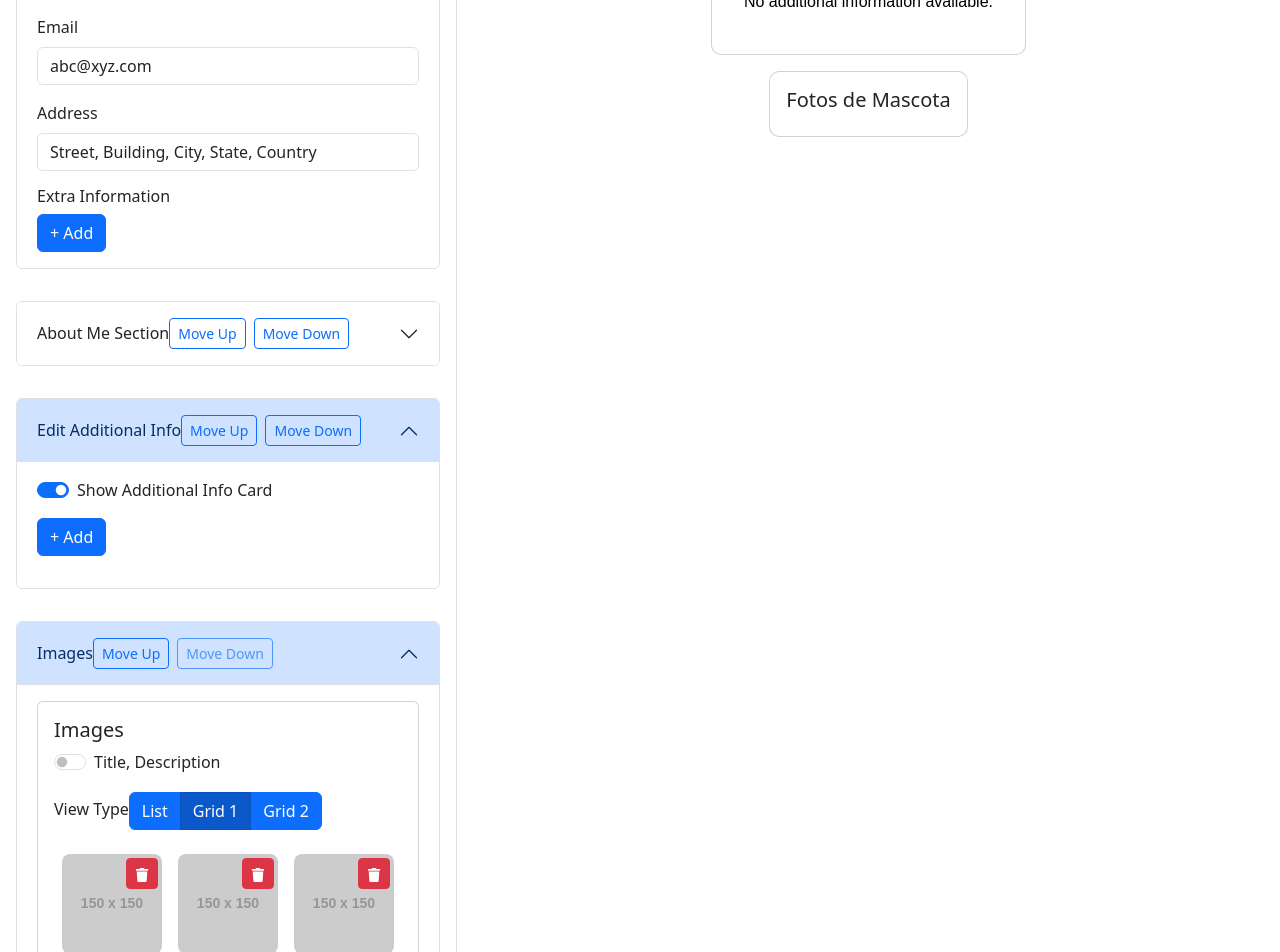
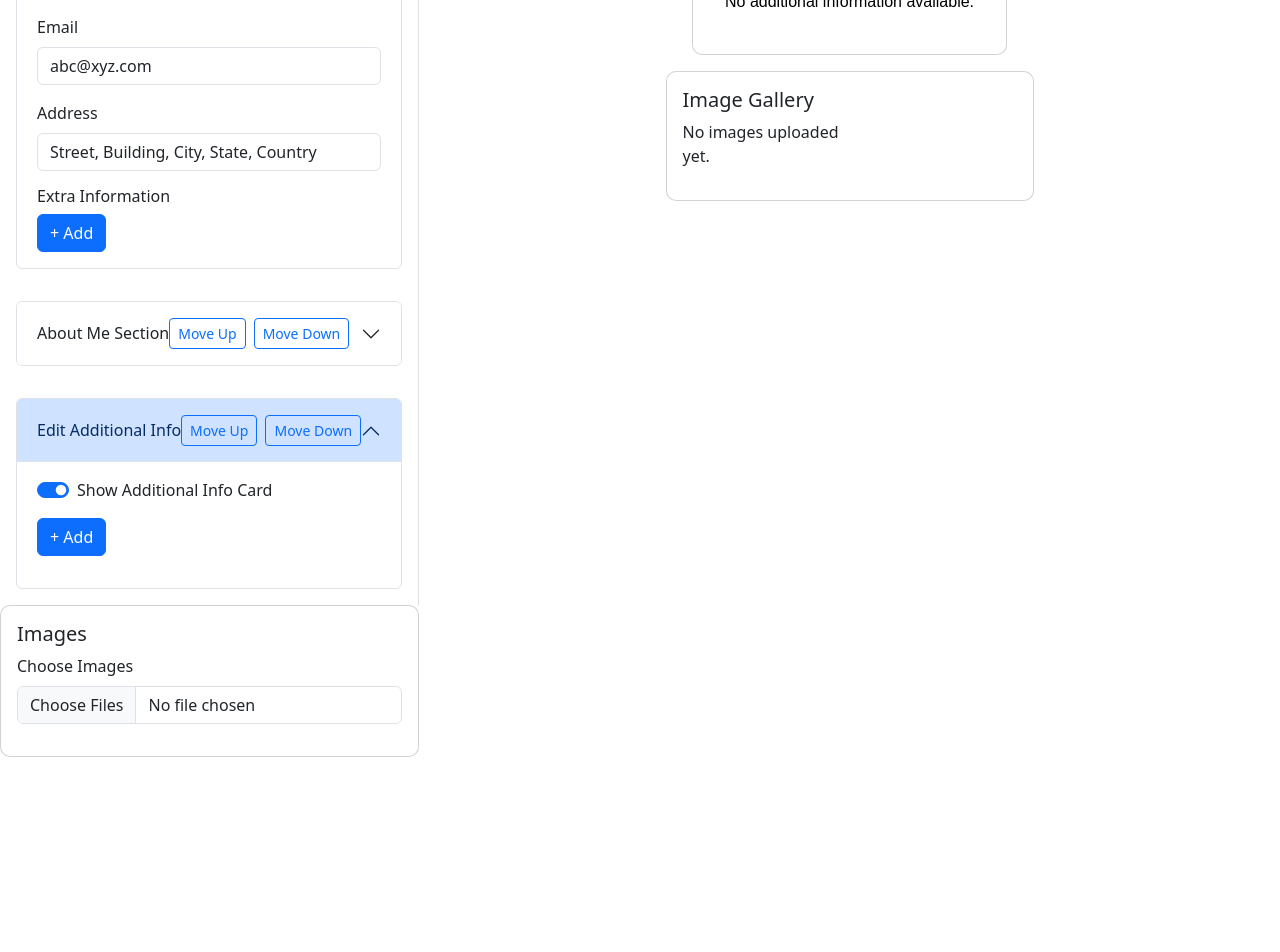
Before and after one commit to davorvindis/MySafePet, a React (Create React App) app in the folder frontend/: page / in a window 1280 px wide. Shown: the part 780-1732 px from the top of the page. After the commit the page ends 1553 px from the top, so only its background shows below. Built offline with nearby package versions, Linux system fonts and the light colour scheme.

Commit message:
Added image section editor & draggable

```diff
--- a/frontend/package.json
+++ b/frontend/package.json
@@ -10,6 +10,7 @@
     "bootstrap": "^5.3.3",
     "font-awesome": "^4.7.0",
     "react": "^18.0.0",
+    "react-beautiful-dnd": "^13.1.1",
     "react-bootstrap": "^2.10.5",
     "react-dom": "^18.0.0",
     "react-icons": "^5.3.0",
--- a/frontend/src/components/cards/ImagesCard.js
+++ b/frontend/src/components/cards/ImagesCard.js
@@ -1,20 +1,42 @@
-// src/components/ImagesCard.js
 import React from 'react';
-import Card from 'react-bootstrap/Card';
+import { Card } from 'react-bootstrap';
 
-const ImagesCard = ({ photos }) => {
+const ImagesCard = ({ images = [], viewType }) => {
+  const getContainerStyle = () => {
+    switch (viewType) {
+      case 'list':
+        return { display: 'flex', flexDirection: 'column' };
+      case 'grid1':
+        return { display: 'grid', gridTemplateColumns: 'repeat(2, 1fr)', gap: '10px' };
+      case 'grid2':
+        return { display: 'grid', gridTemplateColumns: 'repeat(3, 1fr)', gap: '10px' };
+      default:
+        return {};
+    }
+  };
+
   return (
     <Card className="p-3 mt-3" style={{ borderRadius: '10px' }}>
-      <Card.Title>Fotos de Mascota</Card.Title>
-      <div className="photo-gallery d-flex flex-wrap">
-        {photos.map((photo, index) => (
-          <img
-            key={index}
-            src={photo.src}
-            alt={`Pet photo ${index + 1}`}
-            style={{ width: '100px', height: '100px', margin: '5px', borderRadius: '8px' }}
-          />
-        ))}
+      <Card.Title>Image Gallery</Card.Title>
+      <div style={getContainerStyle()}>
+        {images.length > 0 ? (
+          images.map((image) => (
+            <div key={image.id} style={{ margin: '5px', textAlign: 'center' }}>
+              <img
+                src={image.src}
+                alt="Uploaded"
+                style={{
+                  width: viewType === 'list' ? '100%' : '100px',
+                  height: '100px',
+                  objectFit: 'cover',
+                  borderRadius: '8px',
+                }}
+              />
+            </div>
+          ))
+        ) : (
+          <p>No images uploaded yet.</p>
+        )}
       </div>
     </Card>
   );
--- a/frontend/src/components/editors/ImagesCardEditor.js
+++ b/frontend/src/components/editors/ImagesCardEditor.js
@@ -1,135 +1,92 @@
 import React, { useState } from 'react';
-import { Button, Form, Card, ToggleButton, ToggleButtonGroup, Accordion } from 'react-bootstrap';
-import { FaTrash, FaUpload } from 'react-icons/fa';
-import { postImage, getImages } from '../../services/imagesApi';
+import { Card, Form, Button } from 'react-bootstrap';
+import { DragDropContext, Droppable, Draggable } from 'react-beautiful-dnd';
 
+const ImagesCardEditor = ({ onImagesUpload }) => {
+  const [images, setImages] = useState([]);
 
-const ImagesCardEditor = ({ moveUp, moveDown, isFirst, isLast }) => {
-
-  const [photos, setPhotos] = useState([
-    { id: 1, src: 'https://via.placeholder.com/150' },
-    { id: 2, src: 'https://via.placeholder.com/150' },
-    { id: 3, src: 'https://via.placeholder.com/150' },
-  ]);
-  const [viewType, setViewType] = useState('grid1');
-  const [showTitleDesc, setShowTitleDesc] = useState(false);
-
-
-  // Ejemplo de cómo llamar a postImage
-  const handleImageUpload = async (file) => {
-    try {
-      const response = await postImage(file);
-      console.log('Image uploaded:', response.file_path);
-    } catch (error) {
-      console.error('Upload failed:', error);
-    }
+  const handleImagesChange = (event) => {
+    const files = Array.from(event.target.files);
+    const newImages = files.map((file) => ({
+      id: Date.now() + Math.random(), // Unique identifier
+      src: URL.createObjectURL(file),
+    }));
+    const updatedImages = [...images, ...newImages];
+    setImages(updatedImages); // Update local state
+    onImagesUpload(updatedImages); // Notify parent component
   };
 
-  // Ejemplo de cómo llamar a getImages
-  const fetchImages = async () => {
-    try {
-      const images = await getImages();
-      console.log('Images:', images);
-    } catch (error) {
-      console.error('Error fetching images:', error);
-    }
+  const handleRemoveImage = (id) => {
+    const updatedImages = images.filter((image) => image.id !== id);
+    setImages(updatedImages); // Update local state
+    onImagesUpload(updatedImages); // Notify parent component
   };
 
+  const handleOnDragEnd = (result) => {
+    if (!result.destination) return; // If dropped outside the list, do nothing
 
-  const handlePhotoUpload = (event) => {
-    const file = event.target.files[0];
-    if (file) {
-      const newPhoto = {
-        id: photos.length + 1,
-        src: URL.createObjectURL(file),
-      };
-      setPhotos([...photos, newPhoto]);
-    }
-  };
+    const reorderedImages = Array.from(images);
+    const [movedImage] = reorderedImages.splice(result.source.index, 1);
+    reorderedImages.splice(result.destination.index, 0, movedImage);
 
-  const handleDeletePhoto = (id) => {
-    setPhotos(photos.filter((photo) => photo.id !== id));
-  };
-
-  const handleViewTypeChange = (value) => {
-    setViewType(value);
+    setImages(reorderedImages); // Update local state
+    onImagesUpload(reorderedImages); // Notify parent component
   };
 
   return (
-    <div className="edit-section p-3 border-end">
-      <Accordion defaultActiveKey="0">
-        <Accordion.Item eventKey="0">
-          <Accordion.Header>Images
+    <Card className="p-3 mb-3" style={{ borderRadius: '10px' }}>
+      <Card.Title>Images</Card.Title>
+      <Form.Group>
+        <Form.Label>Choose Images</Form.Label>
+        <Form.Control
+          type="file"
+          accept="image/*"
+          multiple // Allow multiple image uploads
+          onChange={handleImagesChange}
+        />
+      </Form.Group>
 
-            <div>
-              <Button
-                variant="outline-primary"
-                size="sm"
-                onClick={moveUp}
-                disabled={isFirst} // Disable button if it's the first item
-                className="me-2"
+      {/* Drag-and-Drop Context */}
+      <DragDropContext onDragEnd={handleOnDragEnd}>
+        <Droppable droppableId="droppable-images">
+          {(provided) => (
+            <div
+              className="mt-3 d-flex flex-wrap"
+              {...provided.droppableProps}
+              ref={provided.innerRef}
             >
-                Move Up
-              </Button>
-              <Button
-                variant="outline-primary"
-                size="sm"
-                onClick={moveDown}
-                disabled={isLast} // Disable button if it's the last item
+              {images.map((image, index) => (
+                <Draggable key={image.id} draggableId={image.id.toString()} index={index}>
+                  {(provided) => (
+                    <div
+                      className="position-relative m-2"
+                      ref={provided.innerRef}
+                      {...provided.draggableProps}
+                      {...provided.dragHandleProps}
                     >
-                Move Down
-              </Button>
-            </div>
-          </Accordion.Header>
-          <Accordion.Body>
-            <Card className="p-3">
-              <h5>Images</h5>
-
-              {/* Toggle para mostrar título y descripción */}
-              <Form.Check
-                type="switch"
-                label="Title, Description"
-                checked={showTitleDesc}
-                onChange={() => setShowTitleDesc(!showTitleDesc)}
+                      <img
+                        src={image.src}
+                        alt="Uploaded"
+                        style={{ width: '100px', height: '100px', objectFit: 'cover', borderRadius: '8px' }}
                       />
-
-              {/* Tipo de Vista */}
-              <div className="my-3">
-                <Form.Label>View Type</Form.Label>
-                <ToggleButtonGroup type="radio" name="viewType" value={viewType} onChange={handleViewTypeChange}>
-                  <ToggleButton id="list" value="list">List</ToggleButton>
-                  <ToggleButton id="grid1" value="grid1">Grid 1</ToggleButton>
-                  <ToggleButton id="grid2" value="grid2">Grid 2</ToggleButton>
-                </ToggleButtonGroup>
-              </div>
-
-              {/* Fotos */}
-              <div className="d-flex flex-wrap">
-                {photos.map((photo) => (
-                  <div key={photo.id} className="position-relative m-2">
-                    <img src={photo.src} alt="pet" style={{ width: '100px', height: '100px', borderRadius: '8px' }} />
                       <Button
                         variant="danger"
                         size="sm"
                         className="position-absolute top-0 end-0 m-1"
-                      onClick={() => handleDeletePhoto(photo.id)}
+                        onClick={() => handleRemoveImage(image.id)}
                       >
-                      <FaTrash />
+                        Remove
                       </Button>
                     </div>
+                  )}
+                </Draggable>
               ))}
+              {provided.placeholder}
             </div>
-
-              {/* Subir Nueva Foto */}
-              <div className="mt-3">
-                <Form.Label>Photos (600x600px, 1:1 or 4:5 Ratio)</Form.Label>
-                <Form.Control type="file" accept="image/*" onChange={handleImageUpload} />
-              </div>
+          )}
+        </Droppable>
+      </DragDropContext>
     </Card>
-          </Accordion.Body>
-        </Accordion.Item>
-      </Accordion>
-    </div>
   );
 };
 
--- a/frontend/src/pages/Profile.js
+++ b/frontend/src/pages/Profile.js
@@ -2,19 +2,45 @@ import React, { useState } from 'react';
 import ProfileEditor from '../components/editors/ProfileEditor';
 import OwnerInfoEditor from '../components/editors/OwnerInfoEditor';
 import AdditionalInfoCardEditor from '../components/editors/AdditionalInfoCardEditor';
-import ImagesCardEditor from '../components/editors/ImagesCardEditor';
+
 import AboutMeEditor from '../components/editors/AboutMeEditor';
 import AboutMeCard from '../components/cards/AboutMeCard';
 import OwnerInfoCard from '../components/cards/OwnerInfoCard';
 import AdditionalInfoCard from '../components/cards/AdditionalInfoCard';
 import ProfileHeader from '../components/headers/ProfileHeader';
 import ContactIcons from '../components/editors/ContactIcons';
-import ImagesCard from '../components/cards/ImagesCard';
+
 import profilePic from '../assets/gati_profile.jpeg';
 import { faPhone } from '@fortawesome/free-solid-svg-icons';
 import '../styles/Profile.css';
 
+
+import ImagesCardEditor from '../components/editors/ImagesCardEditor';
+import ImagesCard from '../components/cards/ImagesCard';
+
+
 const Profile = () => {
+
+  const [photos, setPhotos] = useState([
+    { id: 1, src: 'https://www.google.com/imgres?q=images%20cat&imgurl=https%3A%2F%2Fi.natgeofe.com%2Fn%2F548467d8-c5f1-4551-9f58-6817a8d2c45e%2FNationalGeographic_2572187_2x1.jpg&imgrefurl=https%3A%2F%2Fwww.nationalgeographic.com%2Fanimals%2Fmammals%2Ffacts%2Fdomestic-cat&docid=K6Qd9XWnQFQCoM&tbnid=PfujBs9FDkBe-M&vet=12ahUKEwjBjLLz_eCJAxWrqZUCHZArL0EQM3oECGYQAA..i&w=3072&h=1536&hcb=2&ved=2ahUKEwjBjLLz_eCJAxWrqZUCHZArL0EQM3oECGYQAA' },
+    { id: 2, src: 'https://via.placeholder.com/150' },
+    { id: 3, src: 'https://via.placeholder.com/150' },
+  ]);
+
+  const [viewType, setViewType] = useState('grid1'); // Control view type
+  const [showTitleDesc, setShowTitleDesc] = useState(false); // Title and description toggle
+
+  // Add or delete photos from the editor
+  const handleAddPhoto = (photo) => {
+    setPhotos((prevPhotos) => [...prevPhotos, photo]);
+  };
+
+  const handleDeletePhoto = (photoId) => {
+    setPhotos((prevPhotos) => prevPhotos.filter((photo) => photo.id !== photoId));
+  };
+
+
+
   const [profile, setProfile] = useState({
     name: 'Gati',
     breed: 'Gato',
@@ -35,6 +61,7 @@ const Profile = () => {
     address: true,
   });
   const [profileImage, setProfileImage] = useState(profilePic);
+
   const [ownerInfo, setOwnerInfo] = useState({
     title: 'Owner Info',
     icon: faPhone,
@@ -43,8 +70,8 @@ const Profile = () => {
     address: profile.ownerAddress,
     extraInfo: [],
   });
+
   const [additionalInfo, setAdditionalInfo] = useState([]);
-  const [photos, setPhotos] = useState([]);
 
   const handleProfileChange = (field, value) => {
     setProfile((prevProfile) => ({ ...prevProfile, [field]: value }));
@@ -77,6 +104,11 @@ const Profile = () => {
     }));
   };
 
+
+
+
+
+
   // Components order
   const [componentOrder, setComponentOrder] = useState([
     { id: 'ProfileHeader', component: 'ProfileHeader' },
@@ -99,6 +131,13 @@ const Profile = () => {
     [newOrder[index], newOrder[index + 1]] = [newOrder[index + 1], newOrder[index]];
     setComponentOrder(newOrder);
   };
+
+
+  const [uploadedImages, setUploadedImages] = useState([]); // Initialize as an empty array
+
+
+
+
 
   return (
     <div className="d-flex">
@@ -156,14 +195,21 @@ const Profile = () => {
               />
             )}
             {item.component === 'ImagesCardEditor' && (
-              <ImagesCardEditor
-                photos={photos}
-                onPhotoUpload={handlePhotoUpload}
-                moveUp={() => moveComponentUp(index)}
-                moveDown={() => moveComponentDown(index)}
-                isFirst={index === 0}
-                isLast={index === componentOrder.length - 1}
-              />
+              // <ImagesCardEditor
+              //   photos={photos}
+              //   onAddPhoto={handleAddPhoto}
+              //   onDeletePhoto={handleDeletePhoto}
+              //   viewType={viewType}
+              //   setViewType={setViewType}
+              //   showTitleDesc={showTitleDesc}
+              //   setShowTitleDesc={setShowTitleDesc}
+              //   moveUp={() => moveComponentUp(index)}
+              //   moveDown={() => moveComponentDown(index)}
+              //   isFirst={index === 0}
+              //   isLast={index === componentOrder.length - 1}
+              // />
+              <ImagesCardEditor onImagesUpload={setUploadedImages} onViewTypeChange={setViewType} />
+
             )}
           </div>
         ))}
@@ -197,10 +243,8 @@ const Profile = () => {
           if (item.component === 'AdditionalInfoCardEditor' && showAdditionalInfoCard) {
             return <AdditionalInfoCard key={item.id} title="Additional Information" additionalInfo={additionalInfo} />;
           }
-          if (item.component === 'ImagesCardEditor') {
-            return <ImagesCard key={item.id} photos={photos} />;
-          }
-          return null;
+          if (item.component === 'ImagesCardEditor')
+            return <ImagesCard images={uploadedImages} viewType={viewType} />
         })}
       </div>
     </div>
```
Also changed, not shown: frontend/src/components/cards/ImagesCard copy.js (added, +32 -0 lines), frontend/src/components/editors/ImagesCardEditor copy.js (added, +109 -0 lines), 1 other file (tests, documents, lock files or other folders). Lines whose indentation alone changed are shown as unchanged.
